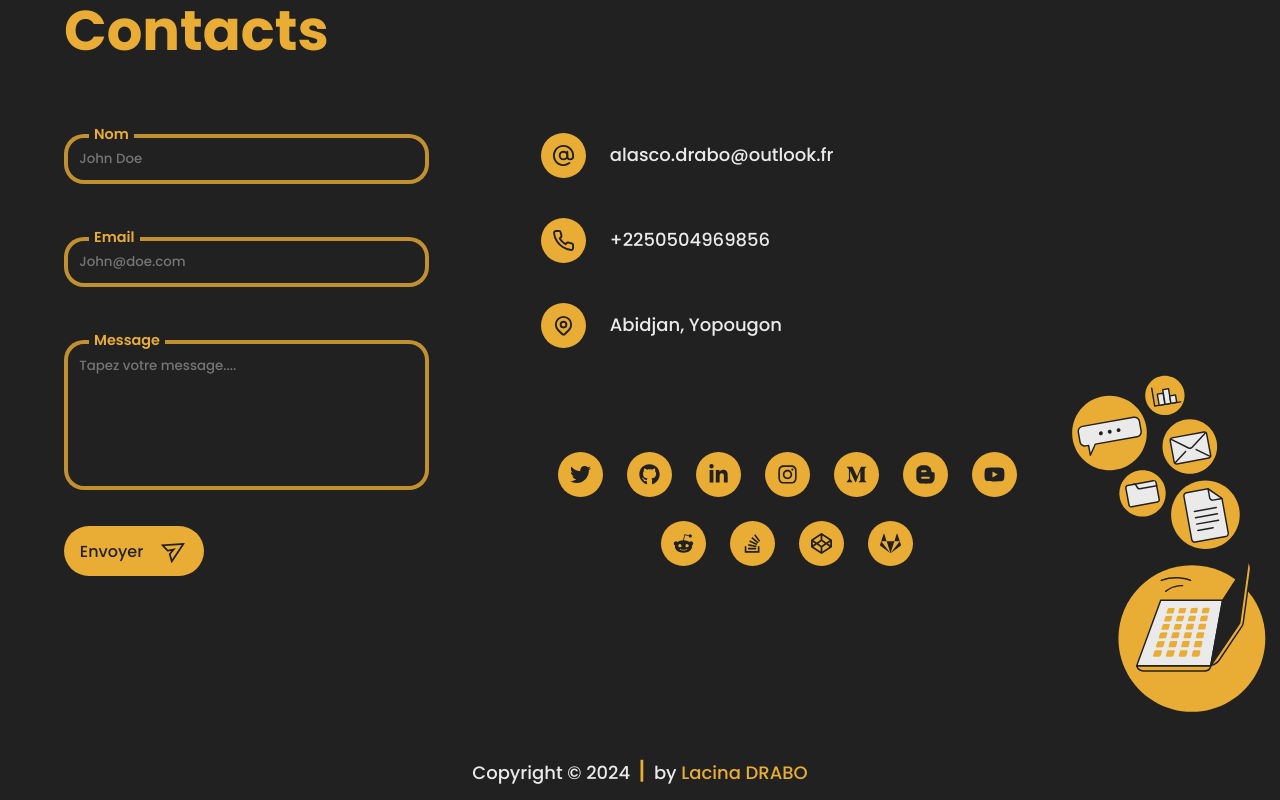
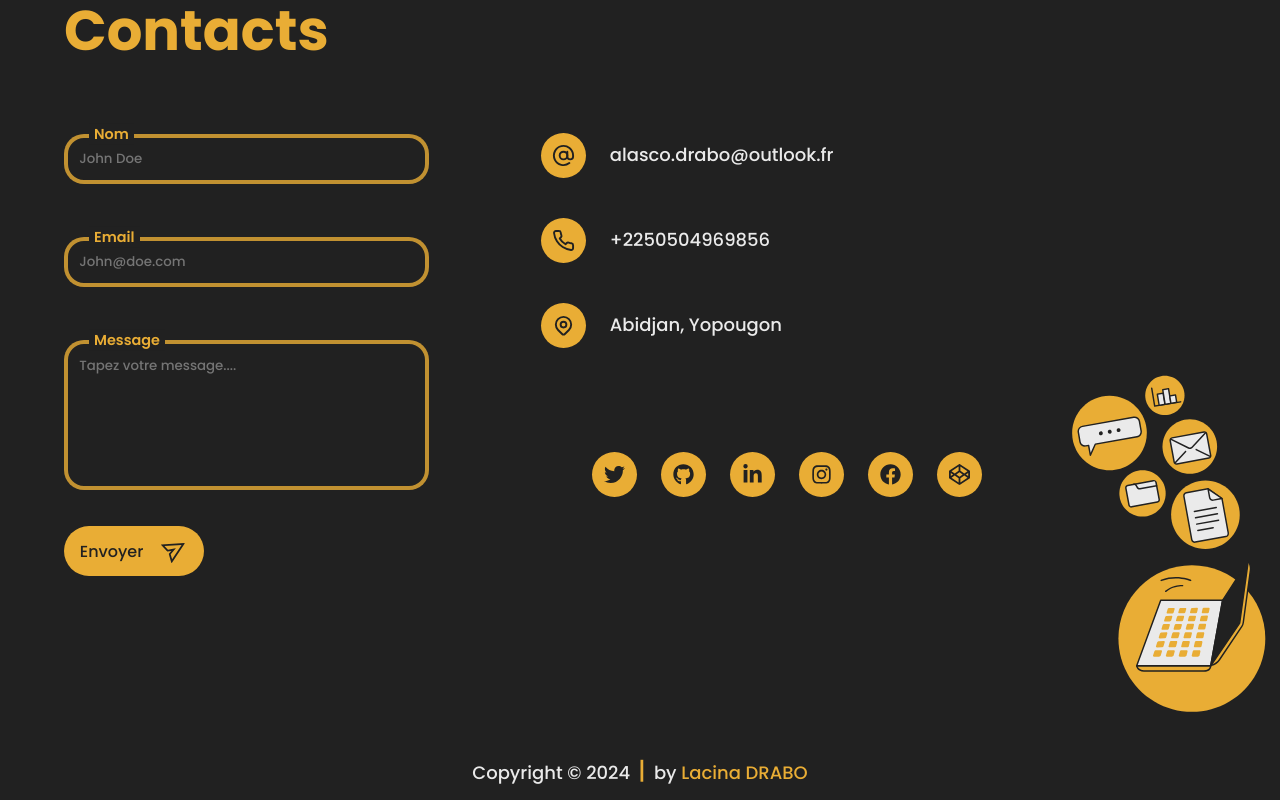
Before and after one commit to drabo2350/Portfolio-drabo, a React (Create React App) app: page / in a window 1280 px wide. Shown: the part 5689-6489 px from the top of the page. Built offline with nearby package versions, Linux system fonts and the light colour scheme; a web font is replaced by a local one.

Commit message:
supression de quelques reseaux sociaux

```diff
--- a/src/components/Contacts/Contacts.js
+++ b/src/components/Contacts/Contacts.js
@@ -15,7 +15,7 @@ import {
     FaCodepen,
     FaInstagram,
     FaGitlab,
-    FaMediumM,
+    FaFacebook,
 } from 'react-icons/fa';
 import { AiOutlineSend, AiOutlineCheckCircle } from 'react-icons/ai';
 import { FiPhone, FiAtSign } from 'react-icons/fi';
@@ -353,54 +353,14 @@ function Contacts() {
                                     <FaInstagram aria-label='Instagram' />
                                 </a>
                             )}
-                            {socialsData.medium && (
+                            {socialsData.facebook && (
                                 <a
-                                    href={socialsData.medium}
+                                    href={socialsData.facebook}
                                     target='_blank'
                                     rel='noreferrer'
                                     className={classes.socialIcon}
                                 >
-                                    <FaMediumM aria-label='Medium' />
-                                </a>
-                            )}
-                            {socialsData.blogger && (
-                                <a
-                                    href={socialsData.blogger}
-                                    target='_blank'
-                                    rel='noreferrer'
-                                    className={classes.socialIcon}
-                                >
-                                    <FaBloggerB aria-label='Blogger' />
-                                </a>
-                            )}
-                            {socialsData.youtube && (
-                                <a
-                                    href={socialsData.youtube}
-                                    target='_blank'
-                                    rel='noreferrer'
-                                    className={classes.socialIcon}
-                                >
-                                    <FaYoutube aria-label='YouTube' />
-                                </a>
-                            )}
-                            {socialsData.reddit && (
-                                <a
-                                    href={socialsData.reddit}
-                                    target='_blank'
-                                    rel='noreferrer'
-                                    className={classes.socialIcon}
-                                >
-                                    <FaRedditAlien aria-label='Reddit' />
-                                </a>
-                            )}
-                            {socialsData.stackOverflow && (
-                                <a
-                                    href={socialsData.stackOverflow}
-                                    target='_blank'
-                                    rel='noreferrer'
-                                    className={classes.socialIcon}
-                                >
-                                    <FaStackOverflow aria-label='Stack Overflow' />
+                                    <FaFacebook aria-label='Facebook' />
                                 </a>
                             )}
                             {socialsData.codepen && (
@@ -411,16 +371,6 @@ function Contacts() {
                                     className={classes.socialIcon}
                                 >
                                     <FaCodepen aria-label='CodePen' />
-                                </a>
-                            )}
-                            {socialsData.gitlab && (
-                                <a
-                                    href={socialsData.gitlab}
-                                    target='_blank'
-                                    rel='noreferrer'
-                                    className={classes.socialIcon}
-                                >
-                                    <FaGitlab aria-label='GitLab' />
                                 </a>
                             )}
                         </div>
```
